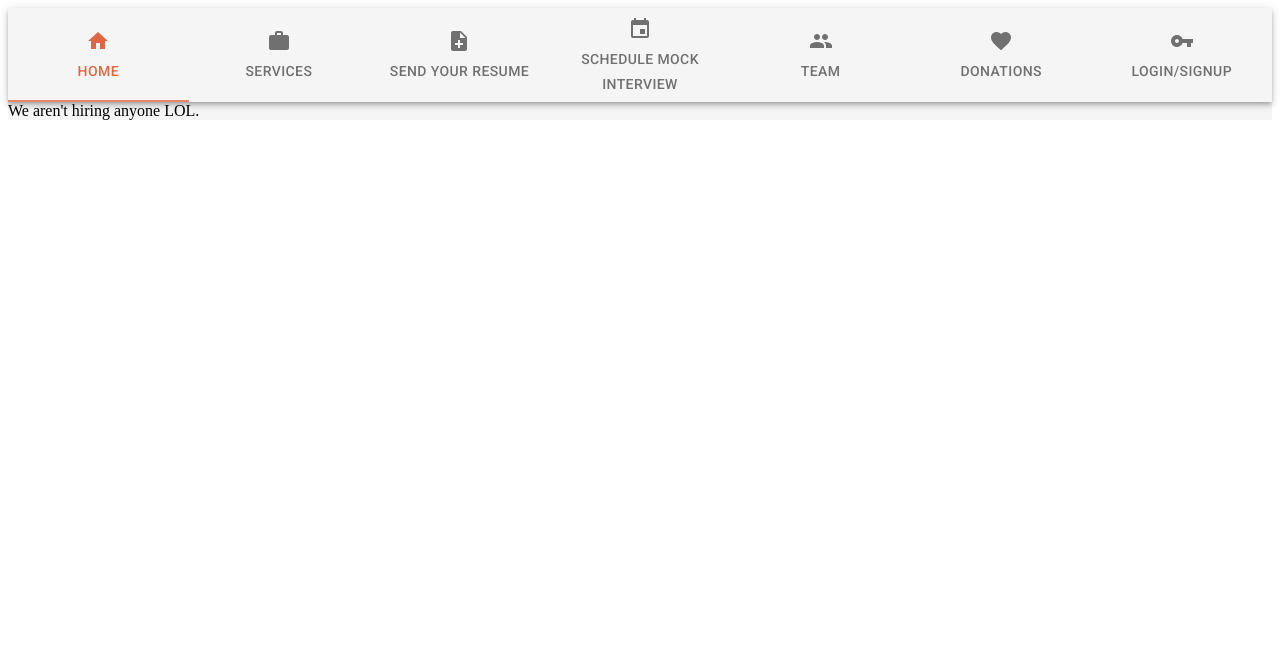
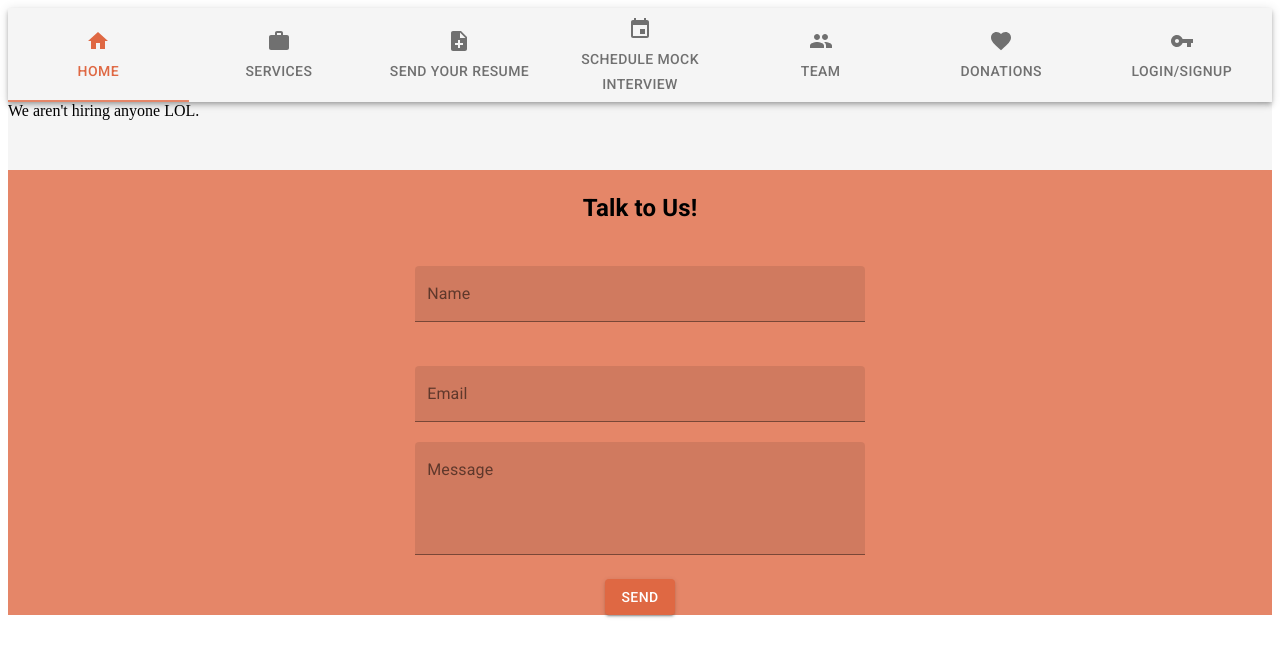
Before and after one commit to MarkVincentGo/ResumeRoasters, a React app: page /donate in a window 1280 px wide. Shown: the top 656 px of the page. Built offline with nearby package versions, Linux system fonts and the light colour scheme.

Commit message:
Create base for Talk to Us component

```diff
--- a/client/src/Header.jsx
+++ b/client/src/Header.jsx
@@ -20,6 +20,7 @@ import TeamPage from './Team/TeamPage';
 import Upload from './Upload';
 import Schedule from './Schedule/Schedule';
 import Home from './Home';
+import TalkToUs from './TalkToUs';
 
 const useStyles = makeStyles((theme) => ({
   root: {
@@ -90,6 +91,7 @@ export default function ScrollableTabsButtonForce() {
           </Route>
         </Switch>
       </Router>
+      <TalkToUs />
     </div>
   );
 }
--- a/client/src/Home.jsx
+++ b/client/src/Home.jsx
@@ -5,7 +5,7 @@ const Home = () => {
   return (
     <Typography component="div">
         <Container maxWidth="lg" style={{ backgroundColor: "#cfe8fc", marginTop: 30 }}>
-        <div style={{}}>Hello</div>
+        <div>Hello</div>
       </Container>
     </Typography>
   )
--- a/client/src/Layout.jsx
+++ b/client/src/Layout.jsx
@@ -1,12 +1,14 @@
 import React from 'react';
 
 import Header from './Header';
+import TalkToUs from './TalkToUs';
 
 const Layout = ({ children }) => {
   return (
     <div>
       <Header />
       {children}
+      <TalkToUs />
     </div>
   )
 }
--- /dev/null
+++ b/client/src/TalkToUs.jsx
@@ -0,0 +1,57 @@
+import React from 'react';
+import TextField from '@material-ui/core/TextField';
+import { Container, makeStyles, Typography, Button } from '@material-ui/core';
+
+const useStyles = makeStyles(theme => ({
+  container: {
+    display: 'flex',
+    flexDirection: 'column',
+    alignItems: 'center',
+    backgroundColor: theme.palette.secondary.main,
+    width: '100%',
+    marginTop: 50,
+
+  },
+  inputTextRegular: {
+    textAlign: 'center',
+    width: '50ch',
+    marginTop: 20,
+  },
+}))
+
+
+const TalkToUs = () => {
+  const classes = useStyles();
+  return (
+    <Typography component="div">
+      <Container className={classes.container}>
+        <h2>Talk to Us!</h2>
+        <TextField
+            label="Name"
+            className={classes.inputTextRegular}
+            onChange={(e) => handleChange('firstName', e.target)}
+            variant="filled"
+            />
+
+        <br />
+        <TextField
+            label="Email"
+            className={classes.inputTextRegular}
+            onChange={(e) => handleChange('email', e.target)}
+            variant="filled"
+            />
+        <TextField
+            className={classes.inputTextRegular}
+            label="Message"
+            multiline
+            rows={4}
+            variant="filled"
+            />
+        <br/>
+        <Button variant="contained" color="primary">Send</Button>
+      </Container>
+    </Typography>
+  )
+}
+
+export default TalkToUs
```
